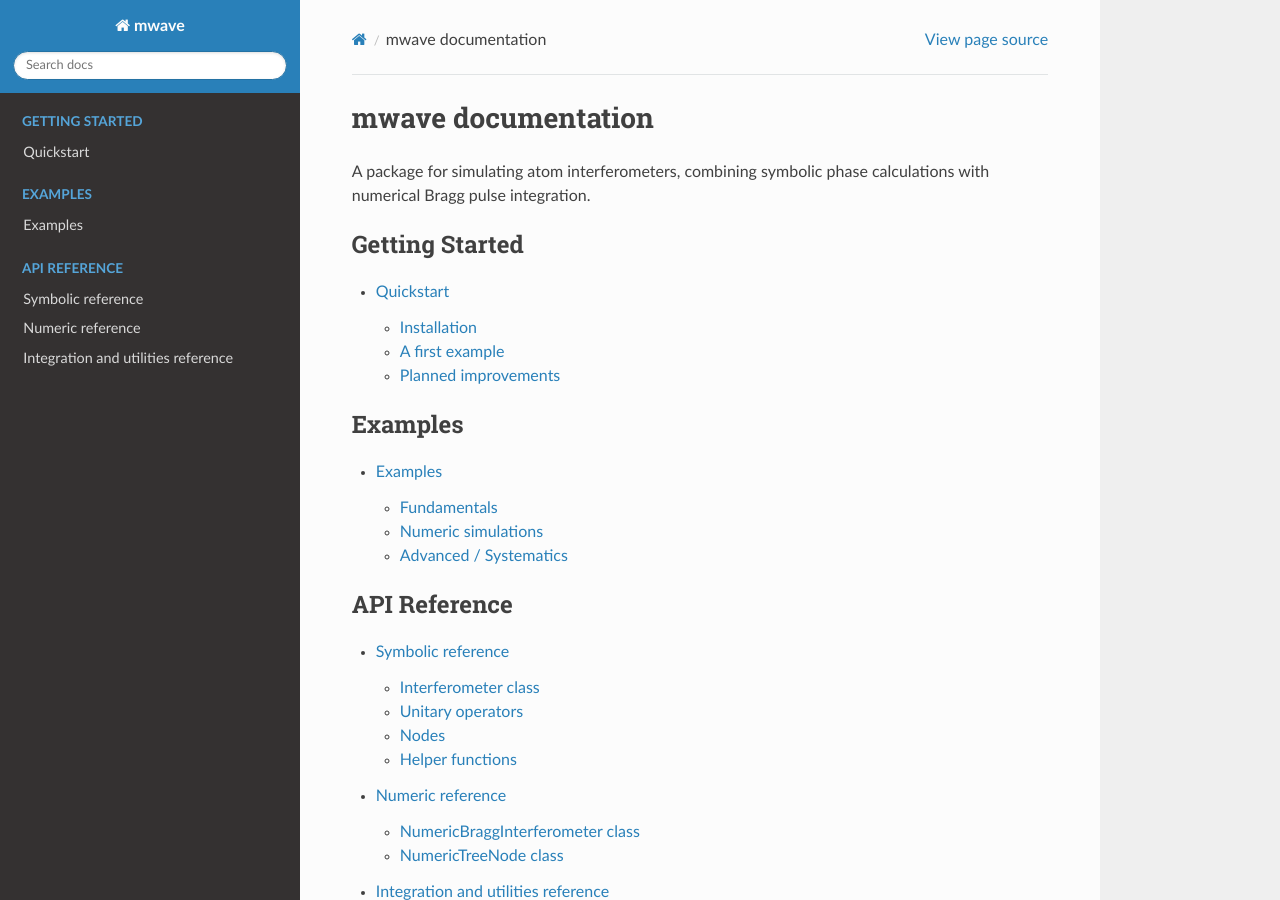
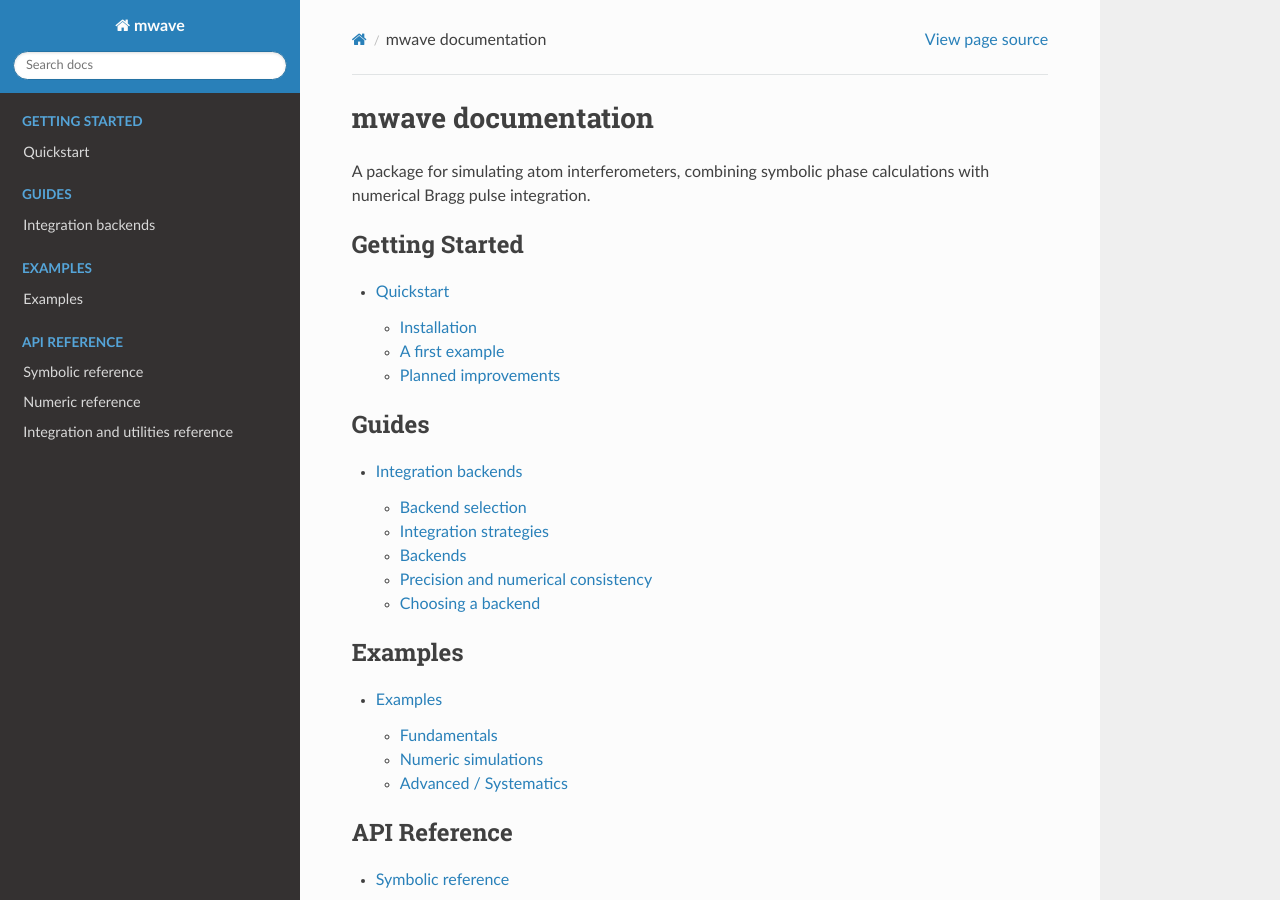
Before and after one commit to jc-roth/mwave, a Sphinx documentation site: the page built from docs/index.rst, in a window 1280 px wide and 900 px high. Built offline with Sphinx 7.4.7 and the Read the Docs theme 3.1.0, drawn with Linux system fonts in a browser that asks for light colours; pages that are not in the unit, such as notebooks, are missing from menus; some of the changed lines change nothing that is shown.

Commit message:
updated docs

```diff
--- /dev/null
+++ b/docs/backends.rst
@@ -0,0 +1,214 @@
+Integration backends
+####################
+
+The :py:func:`mwave.integrate.propagate` function solves the Bloch Hamiltonian for Bragg atom diffraction. Five backends are available, each implementing the same physics but targeting different hardware. The backend can be selected explicitly via the ``backend`` parameter or left as ``None`` for automatic selection.
+
+.. contents:: On this page
+   :local:
+   :depth: 2
+
+Backend selection
+=================
+
+When ``backend=None``, ``propagate`` chooses automatically:
+
+- **Single-atom** input (1-D ``phi0``) |rarr| ``'scipy'``
+- **Batch** input (2-D ``phi0``) |rarr| ``'numba'``
+
+.. |rarr| unicode:: U+2192
+
+You can override this by passing ``backend='cpp'``, ``backend='gpu'``, etc.
+
+To benchmark all available backends on your machine, call :py:func:`mwave.integrate.score_backends`:
+
+.. code-block:: python
+
+   from mwave.integrate import score_backends
+   score_backends()
+
+This runs a standard 5\ :math:`\hbar k` Bragg pulse with 8 atoms through each backend, reports wall-clock time, and flags any that are unavailable due to missing dependencies.
+
+Integration strategies
+======================
+
+The backends use two distinct integration strategies:
+
+Adaptive RK45 (scipy, numba)
+----------------------------
+
+The ``scipy`` and ``numba`` backends use adaptive step-size control. At each step the integrator estimates the local error and adjusts the step size to keep it within tolerance.
+
+- **scipy** uses SciPy's ``solve_ivp`` with the ``DOP853`` method (8th-order Dormand-Prince). It is the highest-precision option and supports dense (interpolatable) output, the transformed frame, and density-matrix evolution with single-photon scattering (``Gamma_sps``). Single-atom only.
+
+- **numba** uses a custom Dormand-Prince RK45 implementation compiled with Numba. Each step uses the embedded error estimate to adapt ``h``:
+
+  .. code-block:: text
+
+     factor = 0.9 * (tol_step / err) ^ (1/5)
+     h_new  = clamp(h * factor, 0.1*h, 10*h)
+
+  where ``tol_step = tol * h / T`` scales the local budget to bound the global error. Atoms are parallelised via Numba ``prange``.
+
+Pilot + fixed-step Richardson (cpp, gpu, metal)
+------------------------------------------------
+
+The ``cpp``, ``gpu``, and ``metal`` backends use fixed-step RK4 with Richardson extrapolation to reach the requested tolerance:
+
+1. **Pilot step-size estimate.** A cheap 3-state (``k = [-2, 0, 2]``) adaptive RK45 integration is run via SciPy. The mean accepted step size gives a conservative starting estimate for the fixed-step integrator.
+
+2. **Pre-evaluation.** The time-dependent Rabi envelope :math:`\Omega(t)`, drive phase :math:`e^{i\theta(t)}`, and kinematic coupling terms :math:`e^{i(\pm 4k \mp 4)t}` are evaluated once on a uniform time grid and stored in arrays. This avoids redundant callable evaluations inside the inner loop.
+
+3. **Richardson loop.** Two passes are run at step sizes ``h`` and ``h/2``. The error is estimated as :math:`\max|\phi_{\text{coarse}} - \phi_{\text{fine}}| / 15` (from the RK4 error scaling). If the error exceeds ``tol``, the step count is doubled and the process repeats, up to ``max_halvings`` iterations.
+
+This strategy is well-suited to compiled backends where the inner RK4 loop is extremely fast but cannot easily support embedded error estimates.
+
+Backends
+========
+
+scipy
+-----
+
+:Dependencies: None (uses SciPy, which is a core dependency)
+:Precision: float64
+:Parallelism: None (single-atom only)
+:Compilation: None
+
+The scipy backend delegates to :func:`scipy.integrate.solve_ivp`. It is the only backend that supports:
+
+- **Dense output** (``dense=True``): returns an interpolatable solution accessible via ``result.scipy_sol.sol``.
+- **Transformed frame** (``transformed=True``): includes the :math:`-ik^2|k\rangle\langle k|` kinetic term in the Hamiltonian.
+- **Density-matrix evolution** (``Gamma_sps``): integrates the Von Neumann equation with a loss matrix to model single-photon scattering.
+
+The ``result.scipy_sol`` attribute gives access to the full :class:`~scipy.integrate.OdeResult`, and ``result.plot()`` produces a three-panel diagnostic figure (populations, Rabi frequency, and phase vs. time).
+
+Use this backend when you need high precision, diagnostic plots, or any of the features above.
+
+numba
+-----
+
+:Dependencies: Numba
+:Precision: float64
+:Parallelism: Numba ``prange`` over atoms (multi-core CPU)
+:Compilation: JIT on first call (~10 ms warm-up)
+
+The default backend for batch simulations. Uses an adaptive Dormand-Prince RK45 integrator compiled with ``@njit(parallel=True, fastmath=True)``.
+
+Each atom is integrated independently with its own per-atom detuning (``delta``) and Rabi scale (``omegas``). The adaptive stepper means no pilot integration or Richardson extrapolation is needed -- a single pass suffices.
+
+This backend operates in float64 throughout. It is the reference implementation against which other backends are validated.
+
+cpp
+---
+
+:Dependencies: C++ compiler (``g++`` or ``clang++`` with OpenMP)
+:Precision: float32 state, float64 detuning phase accumulation
+:Parallelism: OpenMP (``#pragma omp parallel for``)
+:Compilation: On first use per unique ``N``; cached to disk at ``src/cpp_build/``
+
+A C++ kernel compiled at runtime via ``g++`` (or Apple Clang + Homebrew libomp on macOS). The compiler is auto-detected from a list of candidates.
+
+The kernel uses fixed-step RK4 with one OpenMP thread per atom. Detuning phases are accumulated in float64 and truncated to float32 at each step to avoid drift, while the wavefunction state is stored in float32 for speed.
+
+Compiled shared libraries are cached on disk (keyed by ``N`` and a source hash), so the ~1-2 second compilation cost is only paid once.
+
+Typical speedup: **2-5x** over the numba backend.
+
+gpu
+---
+
+:Dependencies: `CuPy <https://cupy.dev/>`_ and an NVIDIA GPU with CUDA
+:Precision: float32 state, float64 detuning phase accumulation (on CPU)
+:Parallelism: One CUDA block per atom, ``nextpow2(N)`` threads per block
+:Compilation: NVRTC on first use per unique ``N``; cached per session
+
+Two CUDA kernels are compiled at runtime:
+
+1. **Detuning phase precompute** (``bloch_ep_precompute_T``): one thread per atom, computes :math:`e^{i \delta_i t_j}` for all time steps. Float64 accumulation on GPU, stored as float32.
+
+2. **RK4 integration** (``bloch_rk4_noFP64_T``): one block per atom with ``nextpow2(N)`` threads. Uses ping-pong shared memory for the RK4 stages -- each of the four stages reads from one shared-memory buffer and writes to the other, with threadgroup barriers between stages. This avoids register spilling for large ``N``.
+
+The transposed memory layout (atoms as the fast index for detuning phases) ensures coalesced GPU memory access.
+
+Typical speedup: **10-50x** over the numba backend for large ``N`` and many atoms.
+
+metal
+-----
+
+:Dependencies: `metalcompute <https://pypi.org/project/metalcompute/>`_ and an Apple Silicon GPU
+:Precision: float32 state; detuning phases computed in float64 on CPU
+:Parallelism: One threadgroup per atom, ``nextpow2(N)`` threads per group
+:Compilation: Metal Shading Language on first use per unique ``N``; cached per session
+
+A Metal compute shader for Apple Silicon. The kernel structure mirrors the CUDA backend (ping-pong shared memory, 4 barriers per RK4 step), but detuning phases :math:`e^{i \delta_i t_j}` are computed on the CPU in float64 and passed to the GPU as float32. This is necessary because Apple Silicon does not natively support float64 in Metal shaders, but produces numerically identical results to the CUDA backend's float64 GPU accumulation.
+
+Dispatch uses ``natoms * nextpow2(N)`` total threads with a fixed threadgroup size of 1024. Since ``nextpow2(N)`` is always a power of two that divides 1024, each atom's threads are guaranteed to land in the same threadgroup.
+
+Typical speedup: **5-20x** over the numba backend.
+
+Precision and numerical consistency
+====================================
+
+All backends solve the same Bloch Hamiltonian, but differ in floating-point precision:
+
+.. list-table::
+   :header-rows: 1
+   :widths: 15 20 25 20
+
+   * - Backend
+     - State precision
+     - Detuning phase
+     - Output
+   * - scipy
+     - float64
+     - float64
+     - float64
+   * - numba
+     - float64
+     - float64
+     - float64
+   * - cpp
+     - float32
+     - float64 accumulation, float32 per step
+     - float64 (upcast)
+   * - gpu
+     - float32
+     - float64 accumulation, float32 storage
+     - float64 (upcast)
+   * - metal
+     - float32
+     - float64 on CPU, float32 on GPU
+     - float64 (upcast)
+
+The ``cpp``, ``gpu``, and ``metal`` backends return float64 arrays (upcast from float32) for a uniform API. The :py:func:`~mwave.integrate.score_backends` function verifies that all backends agree with the ``numba`` reference to within ``1e-3``.
+
+Choosing a backend
+==================
+
+.. list-table::
+   :header-rows: 1
+   :widths: 30 15 35
+
+   * - Scenario
+     - Backend
+     - Rationale
+   * - Single atom, need dense output or plots
+     - scipy
+     - Only backend with interpolatable output
+   * - Single atom, default
+     - scipy
+     - Auto-selected; highest precision
+   * - Batch, no GPU available
+     - numba
+     - No compilation; sufficient for small batches
+   * - Batch, macOS with Apple Silicon
+     - metal
+     - Native GPU; no CUDA dependency
+   * - Batch, NVIDIA GPU available
+     - gpu
+     - Best throughput for large N and many atoms
+   * - Batch, Linux/cluster without GPU
+     - cpp
+     - Good scaling with OpenMP; cached compilation
+   * - Very tight tolerance (< 1e-9)
+     - scipy
+     - Full float64 throughout
--- a/docs/index.rst
+++ b/docs/index.rst
@@ -8,6 +8,12 @@ A package for simulating atom interferometers, combining symbolic phase calculat
    :caption: Getting Started
 
    quickstart
+
+.. toctree::
+   :maxdepth: 2
+   :caption: Guides
+
+   backends
 
 .. toctree::
    :maxdepth: 2
```
